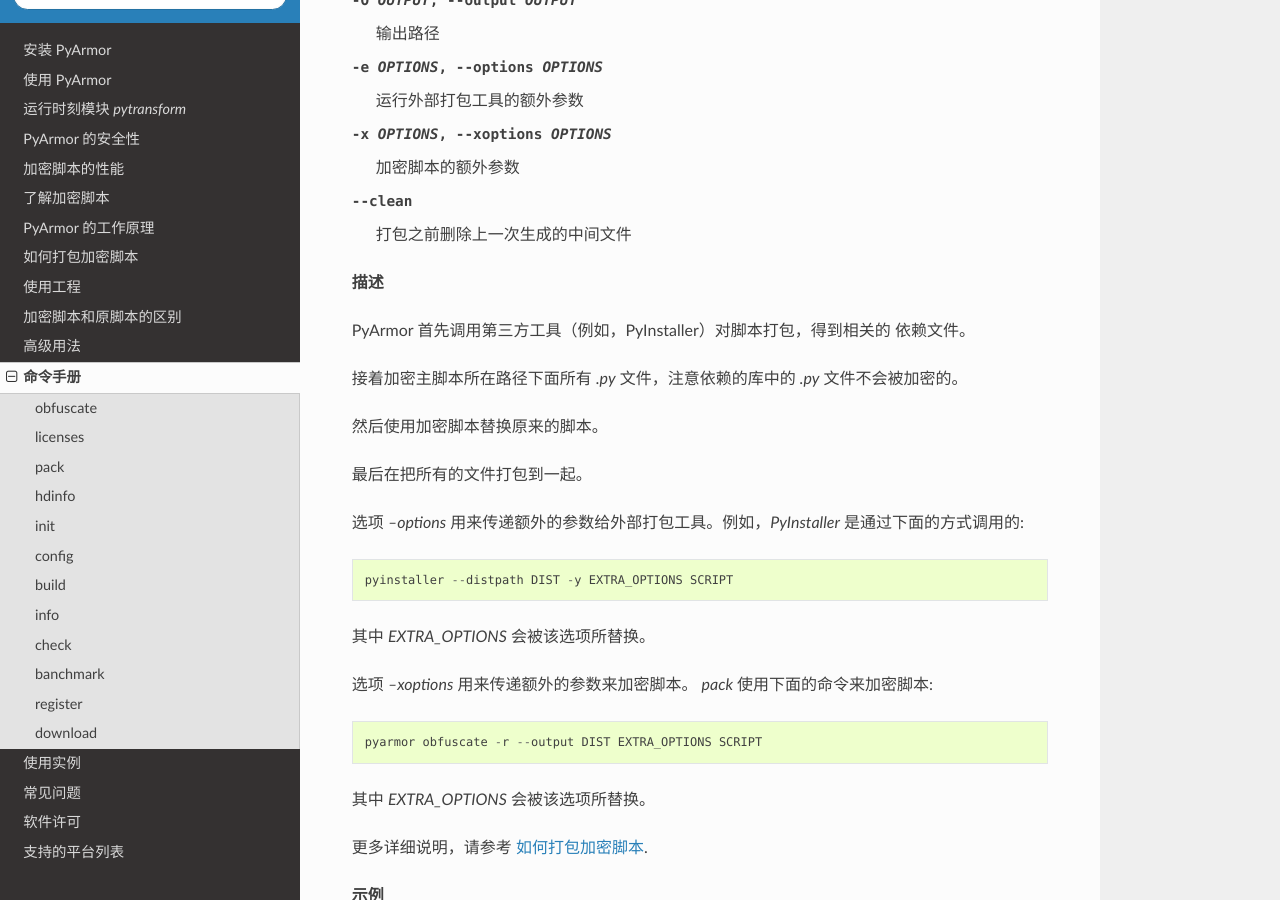
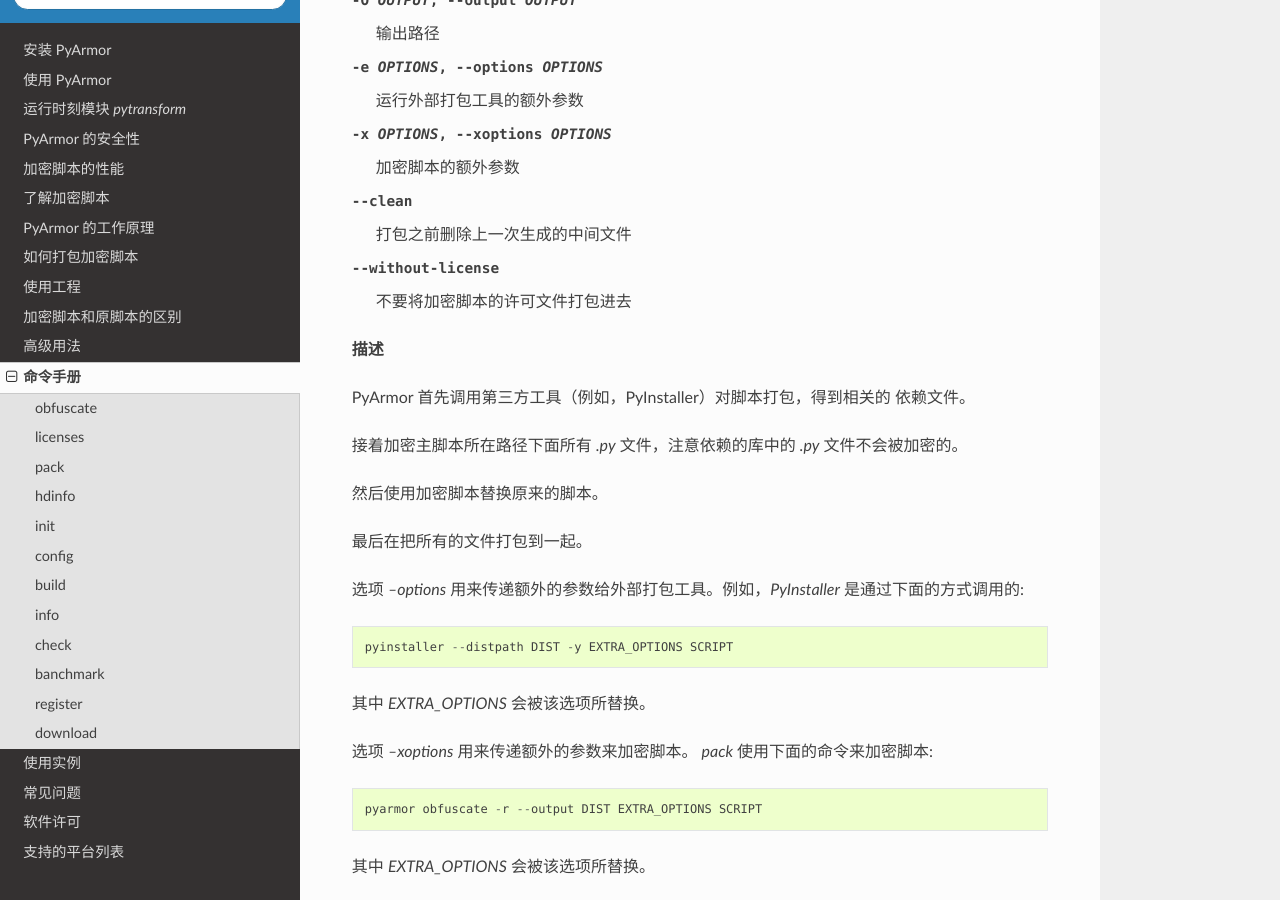
Before and after one commit to dashingsoft/pyarmor-docs-zh, a Sphinx documentation site: the page built from docs/man.rst, in a window 1280 px wide and 900 px high, scrolled down 5211 px. Built offline with Sphinx 7.4.7 and the Read the Docs theme 2.0.0, drawn with Linux system fonts in a browser that asks for light colours.

Commit message:
Add option for pack

```diff
--- a/docs/man.rst
+++ b/docs/man.rst
@@ -207,6 +207,7 @@
 -e OPTIONS, --options OPTIONS   运行外部打包工具的额外参数
 -x OPTIONS, --xoptions OPTIONS  加密脚本的额外参数
 --clean                         打包之前删除上一次生成的中间文件
+--without-license               不要将加密脚本的许可文件打包进去
 
 **描述**
 
```
